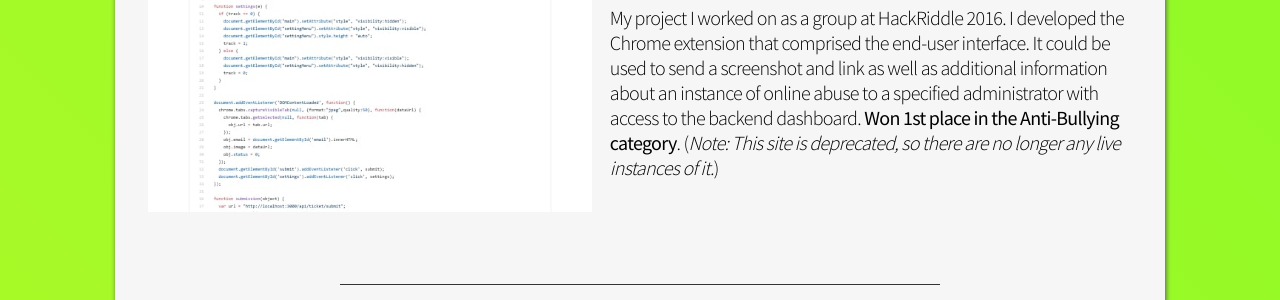
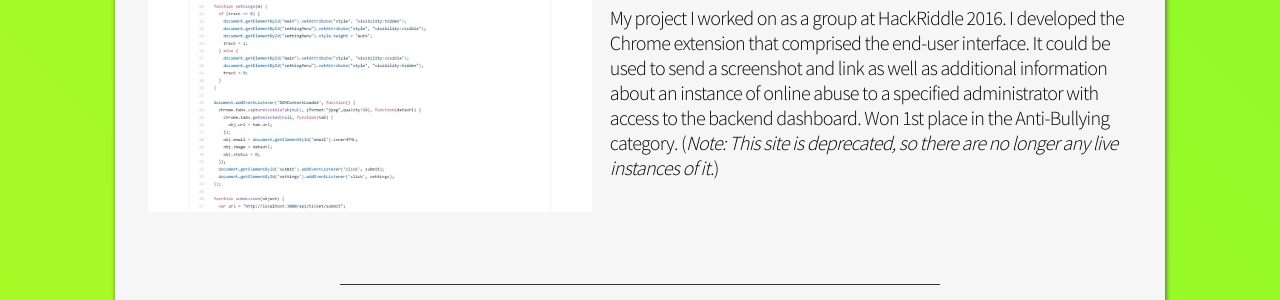
Before and after one commit to hofers/hofers.github.io, a Jekyll site: the page built from portfolio.md, in a window 1280 px wide. Shown: the part 2745-3045 px from the top of the page. Built offline with Jekyll 4.4.1, drawn with Linux system fonts in a browser that asks for light colours; nearby versions of some CDN libraries.

Commit message:
only load used fonts and use actual font weight

```diff
--- a/_layouts/default.html
+++ b/_layouts/default.html
@@ -12,8 +12,7 @@
 
   <link rel="stylesheet" type="text/css" href="/assets/css/stylish.css">
   <link href="https://maxcdn.bootstrapcdn.com/font-awesome/4.2.0/css/font-awesome.min.css" rel="stylesheet">
-  <link href="https://fonts.googleapis.com/css?family=Source+Sans+Pro:300,400,700,900|Bitter:400,700" rel="stylesheet"
-    type="text/css">
+  <link href="https://fonts.googleapis.com/css?family=Source+Sans+Pro:300" rel="stylesheet" type="text/css">
 
   <!-- Global site tag (gtag.js) - Google Analytics -->
   <script async src="https://www.googletagmanager.com/gtag/js?id=UA-143817336-1"></script>
--- a/assets/css/stylish.css
+++ b/assets/css/stylish.css
@@ -8,12 +8,12 @@ body {
 
   font-family: 'Source Sans Pro', sans-serif;
   font-size: 20px;
+  font-weight: 300;
 }
 
 a {
   color: #a8000e;
   text-decoration: none;
-  font-weight: 100;
 }
 
 a:hover,
@@ -30,7 +30,7 @@ h1 {
   margin: 10px 0px 0px 0px;
   line-height: 52px;
   letter-spacing: -0.7px;
-  font-weight: 100;
+  font-weight: 300;
   padding: 10px 0px;
 }
 
@@ -38,7 +38,7 @@ h2 {
   font-size: 1.5em;
   line-height: 35px;
   letter-spacing: -0.7px;
-  font-weight: 100;
+  font-weight: 300;
   margin: 6px 0px 0px 0px;
   color: #4e4e4e;
 }
@@ -48,7 +48,7 @@ h3 {
   line-height: 28px;
   letter-spacing: -0.7px;
   margin: 0px;
-  font-weight: 100;
+  font-weight: 300;
   color: #4e4e4e;
 }
 
@@ -62,7 +62,6 @@ li {
 
 p {
   line-height: 25px;
-  font-weight: 100;
   letter-spacing: -0.7px;
   margin-top: 10px;
 }
@@ -154,7 +153,6 @@ p {
   font-family: inherit;
   background-color: rgb(246, 246, 246);
   font-size: 18px;
-  font-weight: 100;
   color: inherit;
   cursor: pointer;
 }
```
